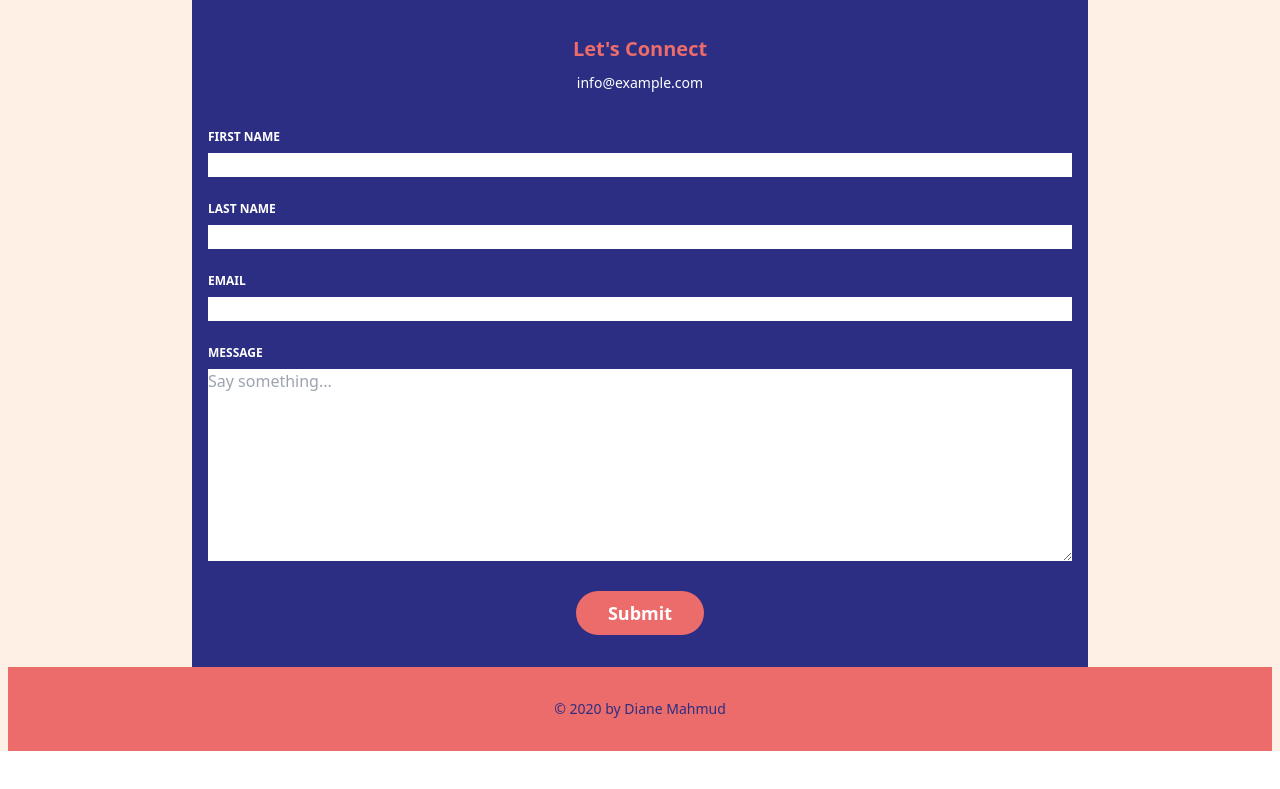
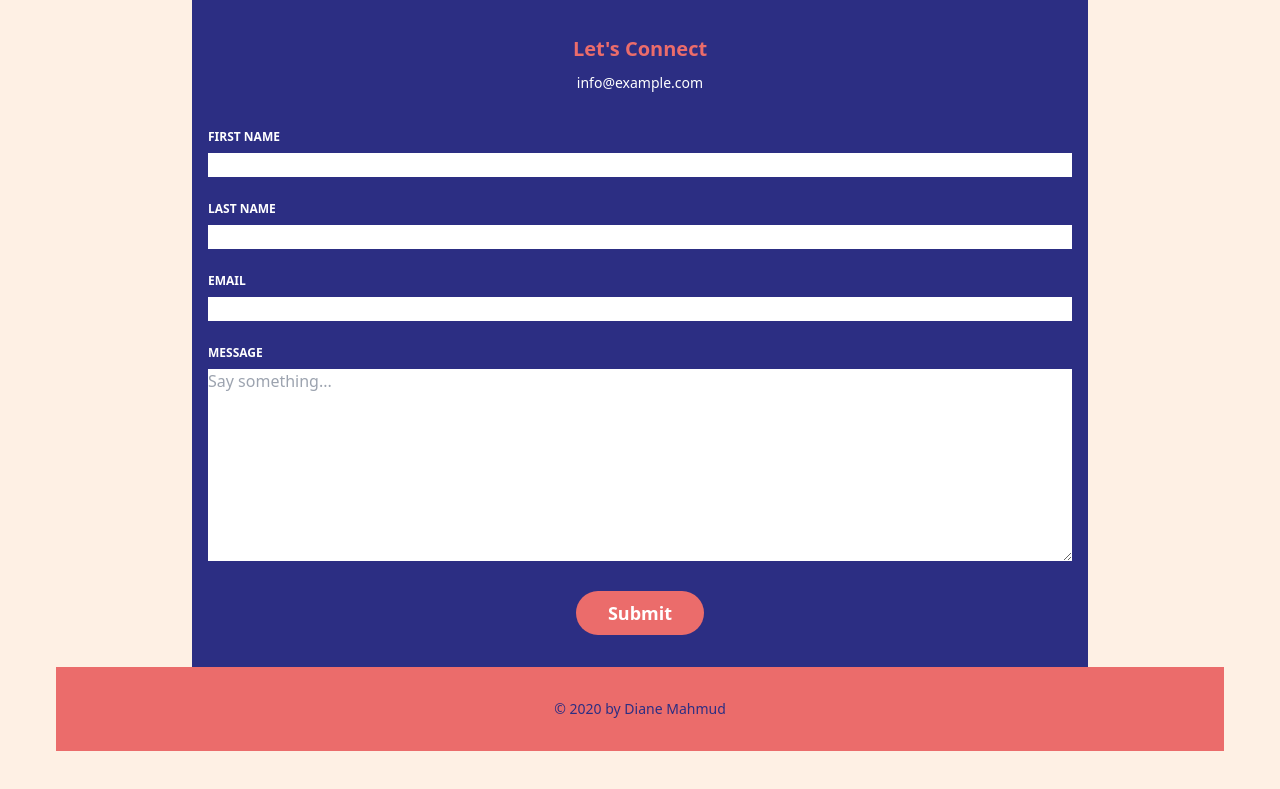
Before and after one commit to hass123uk/cuddly-train, a Gatsby site: page / in a window 1280 px wide. Shown: the part 1733-2522 px from the top of the page. Before the commit the page ends 2484 px from the top, so only its background shows below. Built offline with nearby package versions, Linux system fonts and the light colour scheme; Gatsby itself is replaced by a stand-in of ours; what @tailwindcss/custom-forms would draw is missing.

Commit message:
Fix side space on desktop

```diff
--- a/src/components/layout.js
+++ b/src/components/layout.js
@@ -6,12 +6,14 @@ import Footer from "./footer";
 
 function Layout({ children }) {
   return (
-    <div className="flex flex-col min-h-screen font-sans text-gray-900 bg-accent2 md:px-2">
-      <Header className="fixed top-0 left-0 right-0 z-10 md:min-w-980" />
+    <div className="flex flex-col min-h-screen font-sans text-gray-900 bg-accent2 md:px-14">
+
+      {/* these: top-0 left-0 md:mx-14 are needed because fixed does not play nice with flex */}
+      <Header className="fixed top-0 left-0 right-0 z-10 md:min-w-980 md:mx-14" />
 
       <main className="mt-20 flex-1 w-full md:min-w-980">{children}</main>
 
-      <Footer className="md:min-w-980"/>
+      <Footer className="md:min-w-980 md:mb-16"/>
     </div>
   );
 }
```
